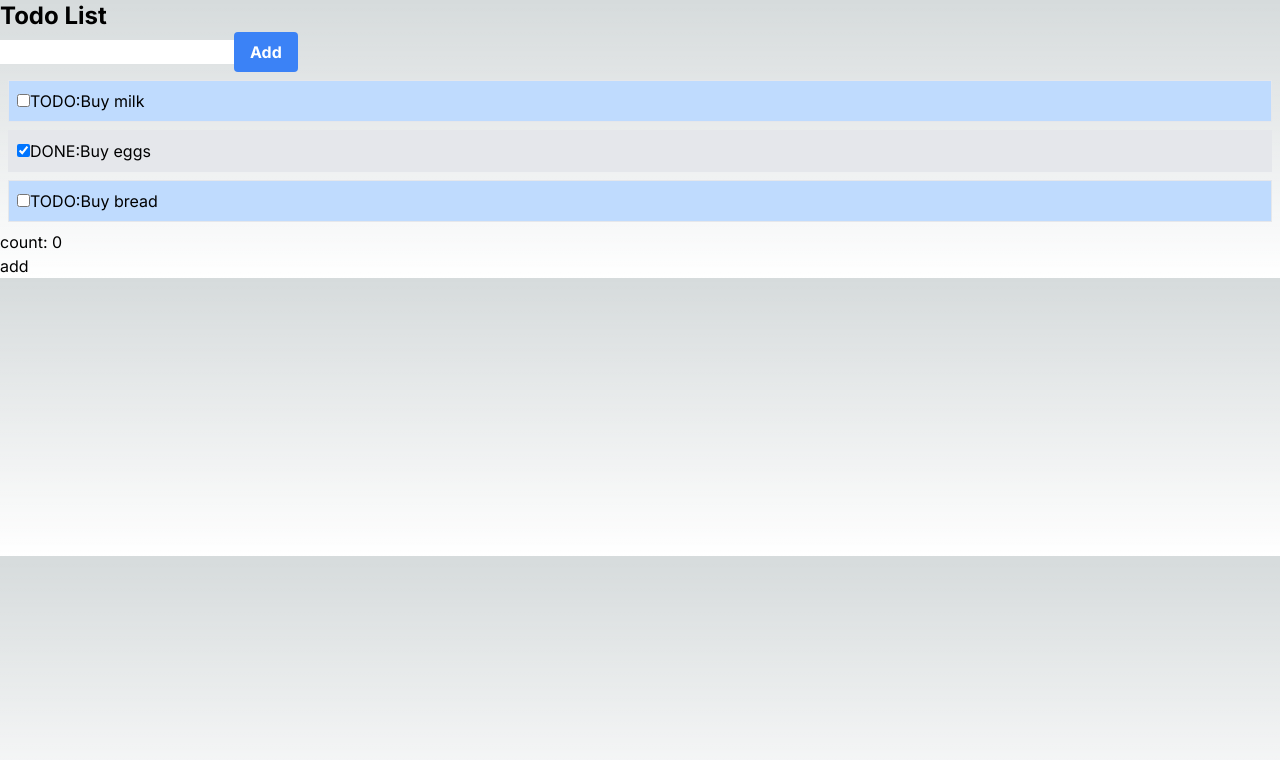
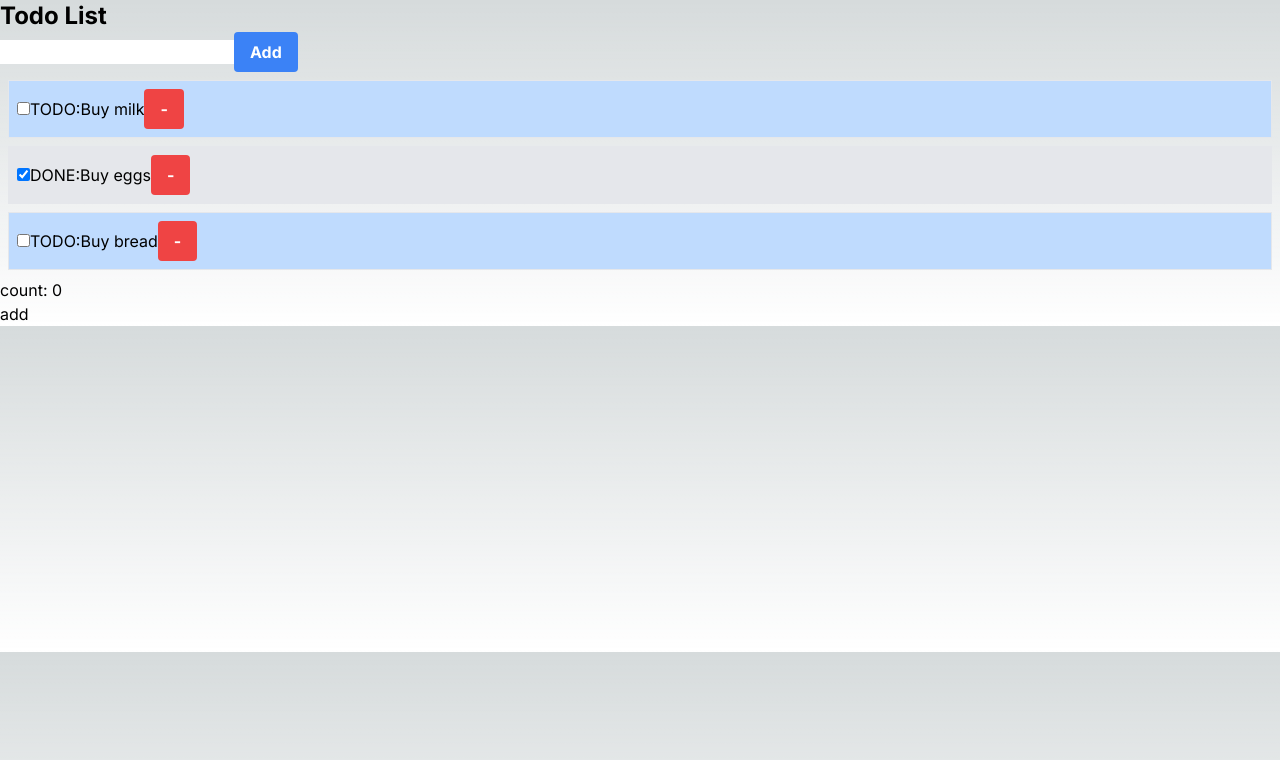
Before and after one commit to ielvisd/typed-react-hooks, a Next.js app: page / in a window 1280 px wide. Shown: the top 760 px of the page. Built offline with nearby package versions, Linux system fonts and the light colour scheme.

Commit message:
remove todo

```diff
--- a/app/page.tsx
+++ b/app/page.tsx
@@ -29,6 +29,11 @@ function App() {
     }
     const newTodo: Todo = { id: maxId + 1, title: title, completed: false };
     setTodos([...todos, newTodo]);
+  }
+
+  function removeTodo(id: number) {
+    // The .filter function returns a new array with only the elements that pass the test
+    setTodos(todos.filter((todo) => todo.id !== id));
   }
 
   const inputRef = useRef<HTMLInputElement>(null);
@@ -89,6 +94,13 @@ function App() {
               {todo.completed ? "DONE:" : "TODO:"}
               {todo.title}
             </span>
+
+            <button
+              className="bg-red-500 hover:bg-red-700 text-white font-bold py-2 px-4 rounded"
+              onClick={() => removeTodo(todo.id)}
+            >
+              -
+            </button>
           </li>
         ))}
       </ul>
```
